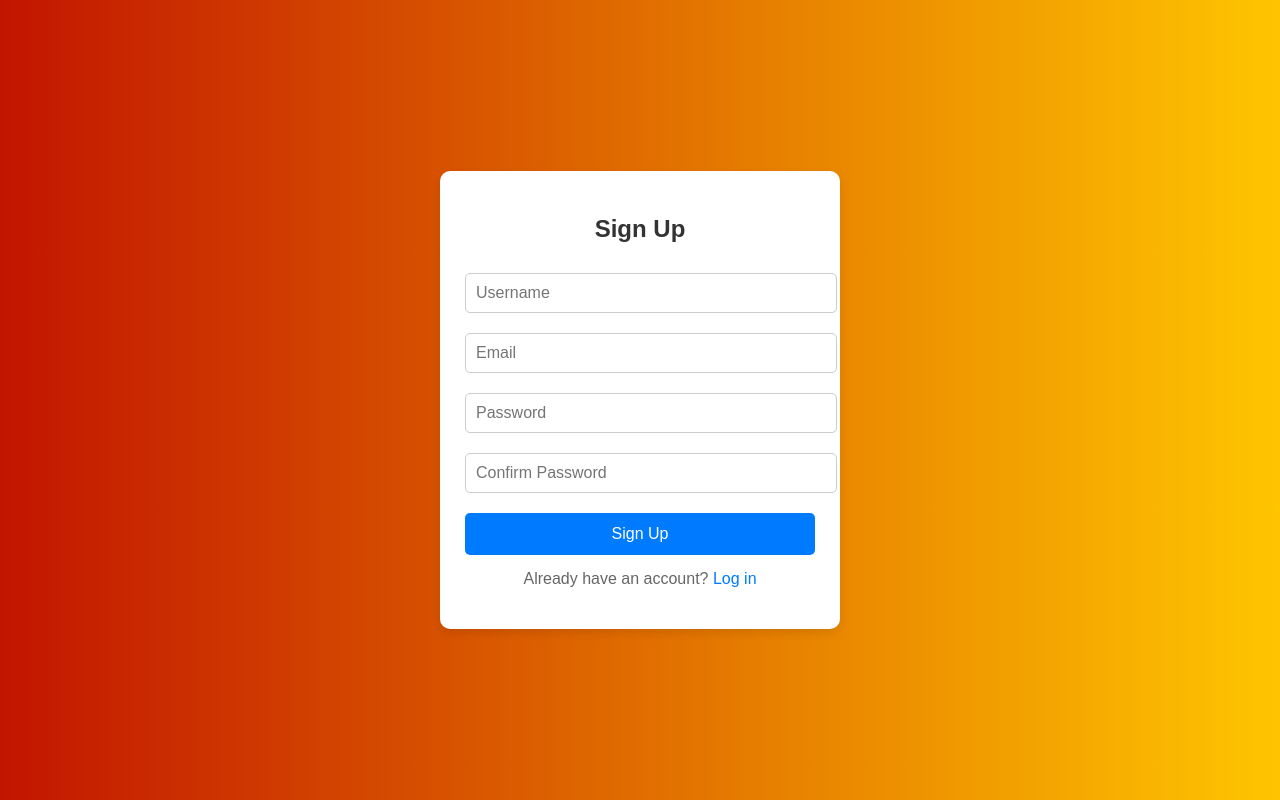
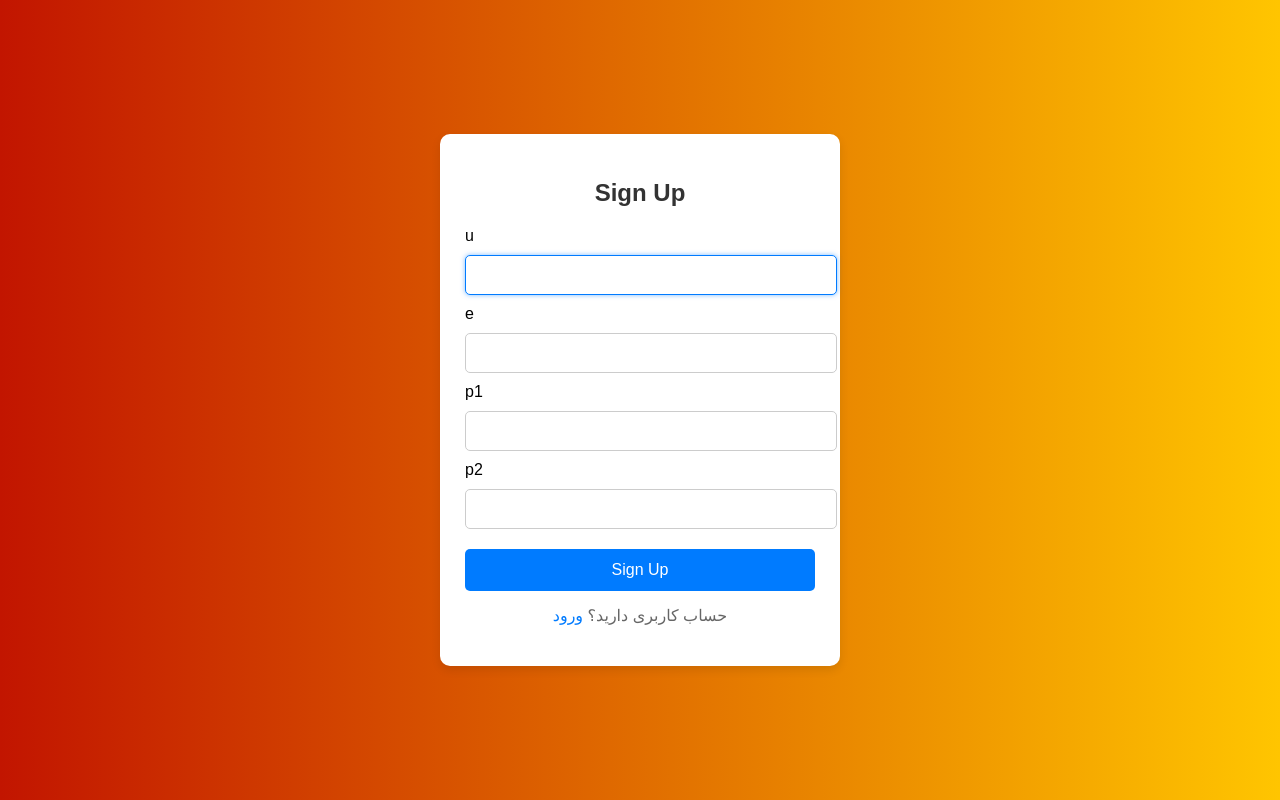
Before and after one commit to reallilboy/django_project, a Django app: page /signup/ in a window 1280 px wide. Run offline with Django 5.2, Linux system fonts and the light colour scheme.

Commit message:
create new user

```diff
--- /dev/null
+++ b/shop/forms.py
@@ -0,0 +1,19 @@
+from django.shortcuts import render,redirect
+from django.contrib.auth import authenticate,login,logout
+from django.contrib import messages
+from django.contrib.auth.models import User
+from django.contrib.auth.forms import UserCreationForm
+from django import forms
+
+
+
+
+class CustomUserCreationForm(UserCreationForm):
+    email = forms.EmailField(
+        required=True,
+        widget=forms.EmailInput(attrs={'class': 'form-control'})
+    )
+
+    class Meta:
+        model = User
+        fields = ('username', 'email', 'password1', 'password2')
--- a/shop/templates/login.html
+++ b/shop/templates/login.html
@@ -90,6 +90,8 @@
 
             <input type="submit" value="Login">
         </form>
+        <p>حساب کاربری ندارید؟ <a href="/signup">ایجاد حساب کاربری</a></p>
+
     </div>
 
     <!-- اسکریپت برای نمایش خودکار مودال -->
--- a/shop/templates/signup.html
+++ b/shop/templates/signup.html
@@ -78,17 +78,25 @@
 <body>
     <div class="signup-container">
         <h2>Sign Up</h2>
-        <form id="signup-form" action="/signup" method="POST">
-            <input type="text" id="username" name="username" placeholder="Username" required>
-            <input type="email" id="email" name="email" placeholder="Email" required>
-            <input type="password" id="password" name="password" placeholder="Password" required>
-            <input type="password" id="confirm-password" name="confirm-password" placeholder="Confirm Password" required>
+        <form id="signup-form" action="{% url 'signup' %}" method="POST">
+            {% csrf_token %}
+            <label class="form-label">u</label>
+                        {{ form.username }}
+                        {{ form.username.errors }}
+            <label class="form-label">e</label>
+                        {{ form.email }}
+                        {{ form.email.errors }}
+            <label class="form-label">p1</label>
+                        {{ form.password1 }}
+                        {{ form.password1.errors }}
+            <label class="form-label">p2</label>
+                        {{ form.password2 }}
+                        {{ form.password2.errors }}
             <div id="password-error" class="error-message">Passwords do not match.</div>
             <button type="submit">Sign Up</button>
         </form>
-        <p>Already have an account? <a href="/login">Log in</a></p>
+        <p>حساب کاربری دارید؟ <a href="/login">ورود</a></p>
     </div>
-
     <script>
         // JavaScript for password validation
         const form = document.getElementById('signup-form');
--- a/shop/views.py
+++ b/shop/views.py
@@ -2,6 +2,14 @@ from django.shortcuts import render,redirect
 from .models import Product
 from django.contrib.auth import authenticate,login,logout
 from django.contrib import messages
+from django.contrib.auth.models import User
+from django.contrib.auth.forms import UserCreationForm
+from django import forms
+from .forms import CustomUserCreationForm
+
+
+
+
 # Create your views here.
 
 def home(request):
@@ -36,4 +44,16 @@ def logout_user(request):
         return redirect('home')
 
 def signup_user(request):
-        return render(request,'signup.html',{})
+        if request.method == 'POST':
+                form = CustomUserCreationForm(request.POST)
+                if form.is_valid():
+                        user = form.save(commit=False)
+                        user.email = form.cleaned_data['email']  # ذخیره ایمیل
+                        user.save()
+                        messages.success(request, f'حساب کاربری {user.username} با موفقیت ساخته شد!')
+                        return redirect('login')
+                else:
+                        messages.error(request, 'خطا در ثبت نام! لطفا اطلاعات را بررسی کنید.')
+        else:
+                form = CustomUserCreationForm()
+        return render(request, 'signup.html', {'form': form})
```
Also changed, not shown: db.sqlite3.
